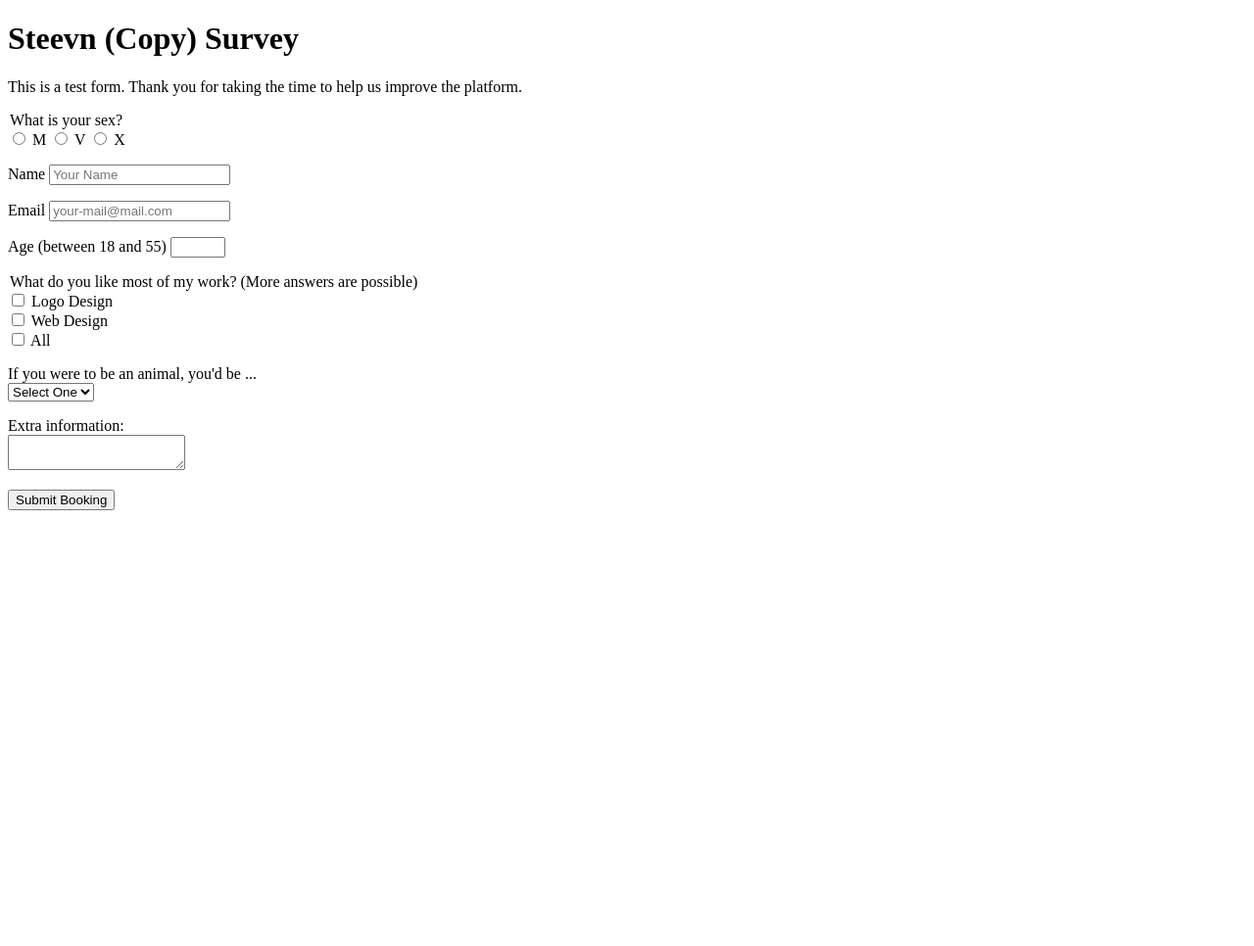
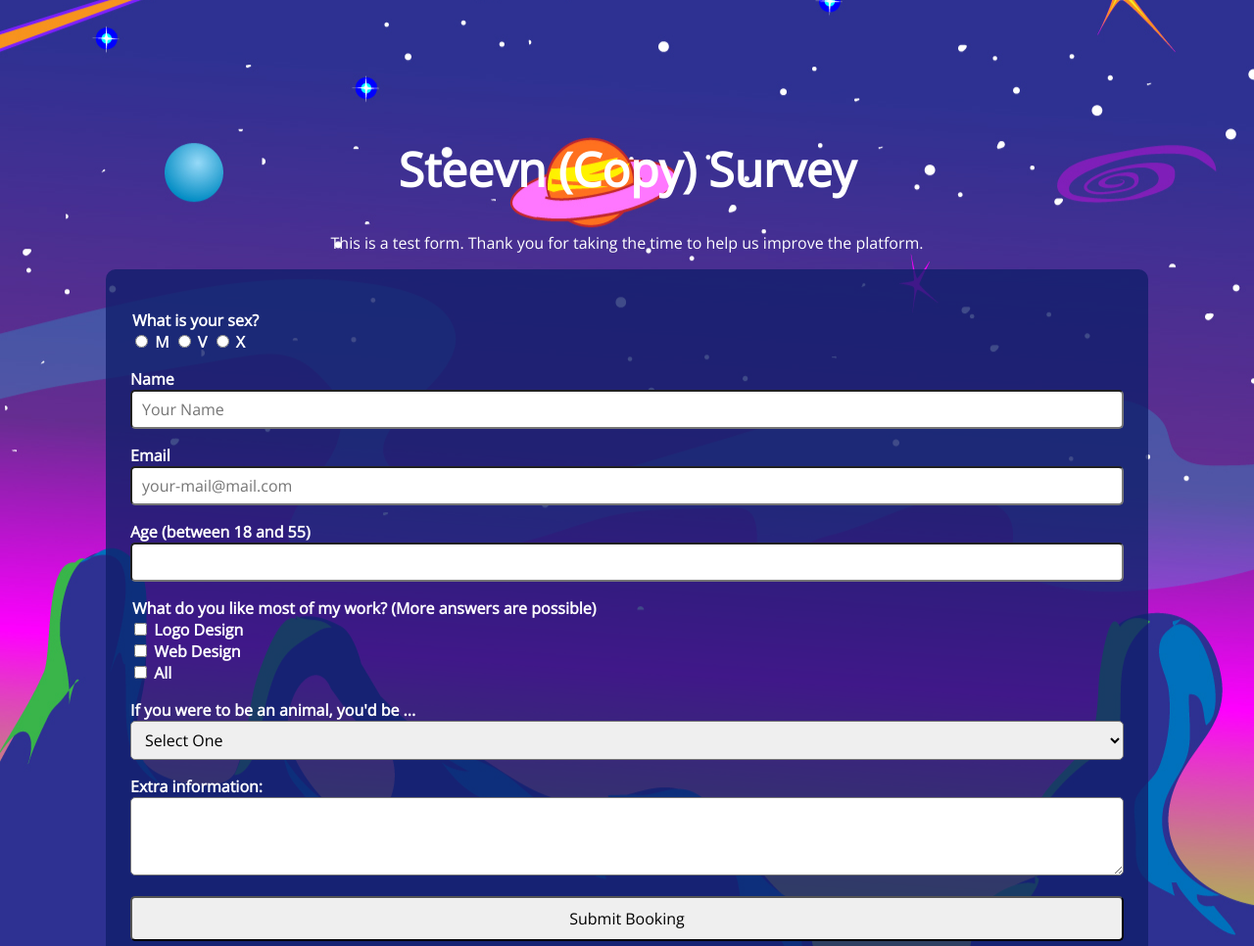
Before and after one commit to CerameX/fcc-survey, a plain HTML site: page index.html in a window 1280 px wide. Shown: the top 966 px of the page at 98% size. Before the commit the page ends 800 px from the top, so only its background shows below. Drawn offline with nearby package versions, Linux system fonts and the light colour scheme.

Commit message:
Added styling

```diff
--- a/index.html
+++ b/index.html
@@ -19,19 +19,17 @@
             <p>
                 <legend>What is your sex?</legend>
                 <label><input type="radio" name="sex" required value="M"> M </label>
-                <label> <input type="radio" name="sex" required value="V"> V </label>
-                <label> <input type="radio" name="sex" required value="X"> X </label>
+                <label><input type="radio" name="sex" required value="V"> V </label>
+                <label><input type="radio" name="sex" required value="X"> X </label>
             </p>
             <p>
-                <label for="name">Name
+                <label for="name">Name</label>
                 <input type="text" name="name" required id="name" placeholder="Your Name">
-                </label>
             </p>
 
             <p>
-                <label for="mail">Email
+                <label for="mail">Email </label>
                 <input type="email" name="email" id="email" placeholder="your-mail@mail.com">
-                </label>
             </p>
 
             <p>
@@ -51,9 +49,9 @@
                 <label>If you were to be an animal, you'd be ... <br>
                 <select id="pickup_place" name="pickup_place">
                 <option value="" selected="selected">Select One</option>
-                <option value="office" >Cat</option>
-                <option value="town_hall" >Dog</option>
-                <option value="telepathy" >Bird</option>
+                <option value="office">Cat</option>
+                <option value="town_hall">Dog</option>
+                <option value="telepathy">Bird</option>
                 </select>
                 </label>
             </p>
--- a/style.css
+++ b/style.css
@@ -1,17 +1,64 @@
+@import url('https://fonts.googleapis.com/css?family=Open+Sans&display=swap');
 * {
     box-sizing: border-box;
+    font-family: 'Open Sans', sans-serif;
+    font-size: 12pt;
 }
 
 body {
-    /* The image used */
-    background-image: url("backg.jpg");
-    /* Add the blur effect */
-    /*filter: blur(8px);
-    -webkit-filter: blur(8px); */
-    /* Full height */
+    background-image: url("baclg.jpg");
     height: 100%;
-    /* Center and scale the image nicely */
     background-position: center;
     background-repeat: no-repeat;
-    background-size: cover;
+    background-size: auto;
+    color: white;
+    padding: 100px;
 }
+
+h1 {
+    font-size: 36pt;
+}
+
+.description {
+    font-style: oblique;
+}
+
+header {
+    text-align: center;
+}
+
+.survey-form {
+    background-color: rgba(17, 30, 108, 0.8);
+    border-radius: 10px;
+    padding: 25px;
+}
+
+.survey-form label,
+.survey-form legend {
+    font-weight: 700;
+}
+
+.survey-form input[type="text"],
+.survey-form input[type="email"],
+.survey-form input[type="number"],
+.survey-form select {
+    display: block;
+    width: 100%;
+    height: 40px;
+    border-radius: 5px;
+    padding: 10px;
+    font-weight: 200;
+}
+
+button {
+    border-radius: 5px;
+    padding: 10px;
+    width: 100%;
+}
+
+.survey-form textarea {
+    height: 80px;
+    width: 100%;
+    border-radius: 5px;
+    padding: 10px;
+}
```
